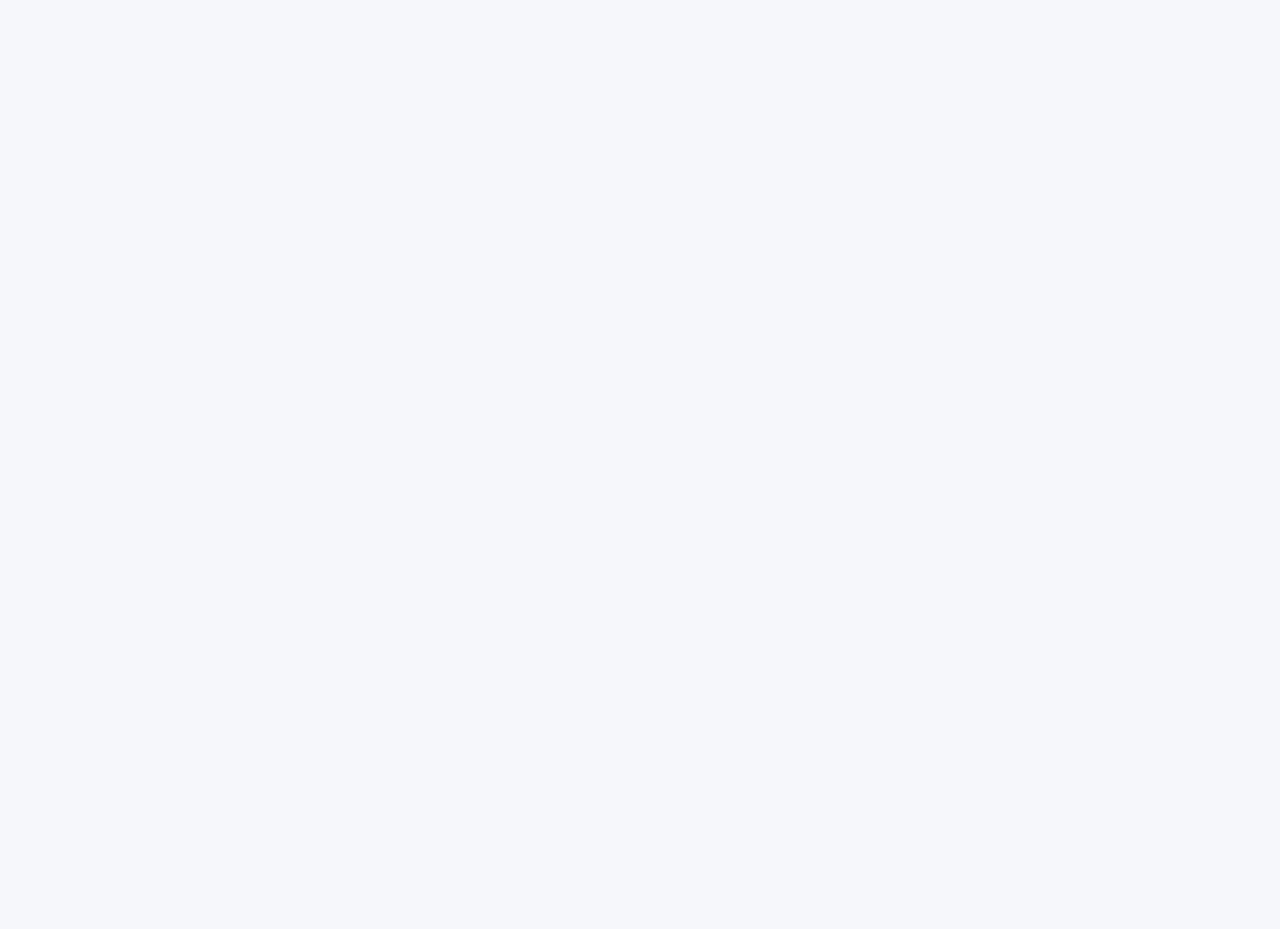
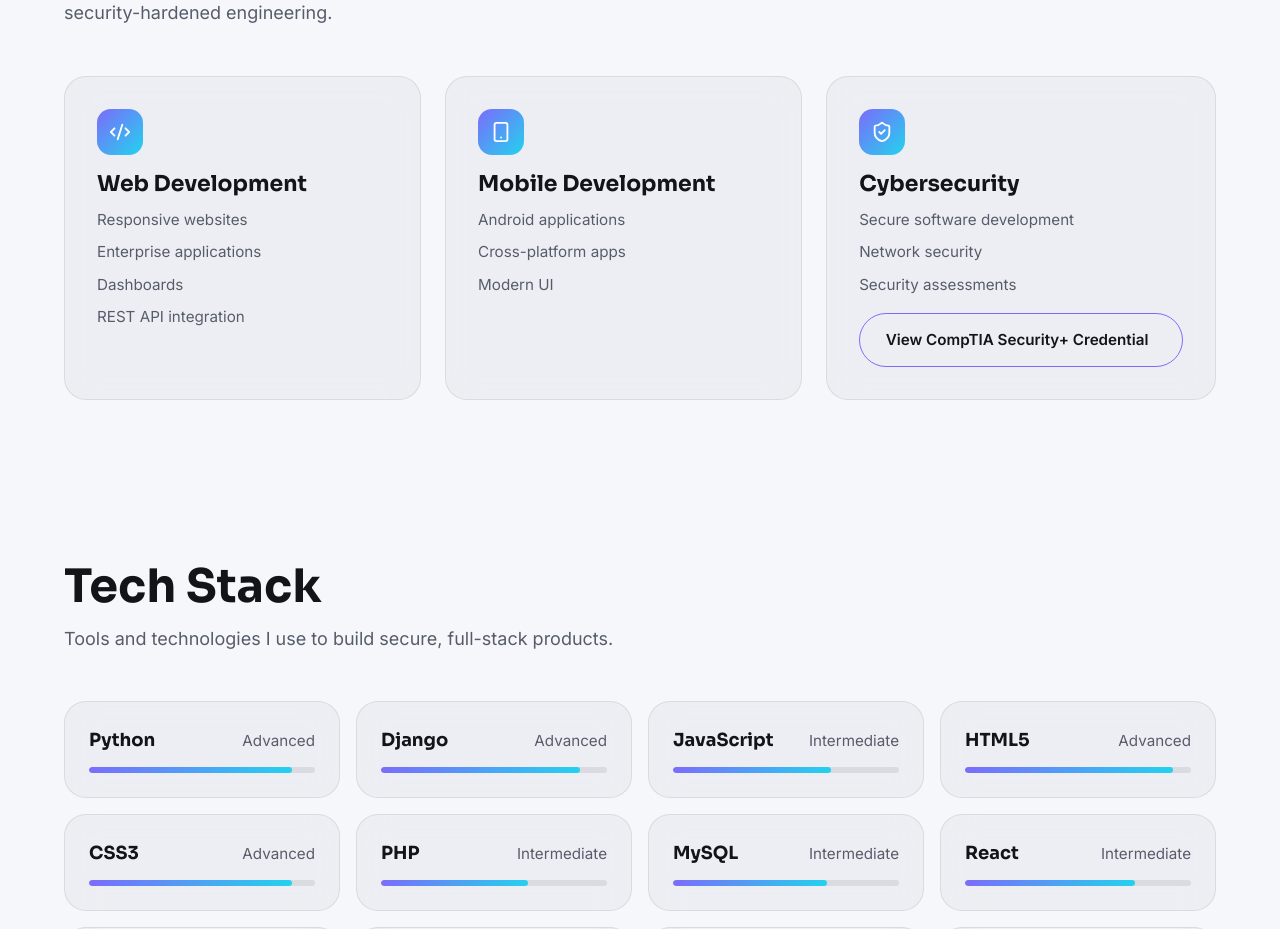
Before and after one commit to Codecollins24/ac-portfolio, a React (Vite) app: page / in a window 1280 px wide. Shown: the part 1860-2789 px from the top of the page. Before the commit the page ends 1685 px from the top, so only its background shows below. Built offline with nearby package versions, Linux system fonts and the light colour scheme.

Commit message:
Add services and tech stack sections
Service cards for Web/Mobile/Cybersecurity with a CompTIA Security+
credential link, and a tech stack grid with animated proficiency bars
driven by scroll-into-view.

```diff
--- a/src/App.jsx
+++ b/src/App.jsx
@@ -5,6 +5,8 @@ import Navbar from './components/Navbar'
 import Hero from './components/Hero'
 import Stats from './components/Stats'
 import About from './components/About'
+import Services from './components/Services'
+import TechStack from './components/TechStack'
 
 function App() {
   const [isLoading, setIsLoading] = useState(true)
@@ -23,6 +25,8 @@ function App() {
           <Hero />
           <Stats />
           <About />
+          <Services />
+          <TechStack />
         </>
       )}
     </>
--- /dev/null
+++ b/src/components/Services.css
@@ -0,0 +1,49 @@
+.services-grid {
+  display: grid;
+  grid-template-columns: repeat(3, 1fr);
+  gap: var(--space-5);
+}
+
+.service-card {
+  padding: var(--space-6);
+  display: flex;
+  flex-direction: column;
+}
+
+.service-card-icon {
+  display: inline-flex;
+  align-items: center;
+  justify-content: center;
+  width: 46px;
+  height: 46px;
+  border-radius: var(--radius-md);
+  background: var(--gradient-primary);
+  color: #fff;
+  margin-bottom: var(--space-4);
+}
+
+.service-card h3 {
+  font-size: var(--fs-lg);
+  margin-bottom: var(--space-3);
+}
+
+.service-card ul {
+  display: flex;
+  flex-direction: column;
+  gap: var(--space-2);
+  color: var(--color-text-muted);
+  font-size: var(--fs-sm);
+  flex: 1;
+  margin-bottom: var(--space-4);
+}
+
+.service-credential-btn {
+  align-self: flex-start;
+  margin-top: auto;
+}
+
+@media (max-width: 900px) {
+  .services-grid {
+    grid-template-columns: 1fr;
+  }
+}
--- /dev/null
+++ b/src/components/Services.jsx
@@ -0,0 +1,88 @@
+import { useEffect, useState } from "react";
+import { motion } from "framer-motion";
+import { ExternalLink } from "lucide-react";
+import { getServices } from "../services/servicesService";
+import { getIcon } from "../utils/iconMap";
+import "./Services.css";
+
+const fadeUp = {
+  hidden: { opacity: 0, y: 24 },
+  visible: (delay = 0) => ({
+    opacity: 1,
+    y: 0,
+    transition: { duration: 0.6, delay, ease: [0.16, 1, 0.3, 1] },
+  }),
+};
+
+export default function Services() {
+  const [services, setServices] = useState([]);
+
+  useEffect(() => {
+    getServices().then(setServices);
+  }, []);
+
+  return (
+    <section id="services" className="section">
+      <div className="container">
+        <motion.h2
+          className="section-heading"
+          initial="hidden"
+          whileInView="visible"
+          viewport={{ once: true, margin: "-100px" }}
+          variants={fadeUp}
+        >
+          Services
+        </motion.h2>
+        <motion.p
+          className="section-subheading"
+          initial="hidden"
+          whileInView="visible"
+          viewport={{ once: true, margin: "-100px" }}
+          custom={0.1}
+          variants={fadeUp}
+        >
+          Where I can help — from secure web platforms to mobile apps and
+          security-hardened engineering.
+        </motion.p>
+
+        <div className="services-grid">
+          {services.map((service, index) => {
+            const Icon = getIcon(service.icon);
+            return (
+              <motion.div
+                key={service.id}
+                className="service-card glass card-hover"
+                initial="hidden"
+                whileInView="visible"
+                viewport={{ once: true, margin: "-100px" }}
+                custom={0.15 + index * 0.1}
+                variants={fadeUp}
+              >
+                <div className="service-card-icon">
+                  {Icon && <Icon size={22} />}
+                </div>
+                <h3>{service.title}</h3>
+                <ul>
+                  {service.items.map((item) => (
+                    <li key={item}>{item}</li>
+                  ))}
+                </ul>
+                {service.credential && (
+                  <a
+                    href={service.credential.url}
+                    target="_blank"
+                    rel="noreferrer"
+                    className="btn btn-outline service-credential-btn"
+                  >
+                    {service.credential.label}
+                    <ExternalLink size={14} />
+                  </a>
+                )}
+              </motion.div>
+            );
+          })}
+        </div>
+      </div>
+    </section>
+  );
+}
--- /dev/null
+++ b/src/components/TechStack.css
@@ -0,0 +1,39 @@
+.tech-grid {
+  display: grid;
+  grid-template-columns: repeat(auto-fill, minmax(220px, 1fr));
+  gap: var(--space-4);
+}
+
+.tech-card {
+  padding: var(--space-5);
+}
+
+.tech-card-top {
+  display: flex;
+  align-items: baseline;
+  justify-content: space-between;
+  margin-bottom: var(--space-3);
+}
+
+.tech-name {
+  font-family: var(--font-heading);
+  font-weight: 700;
+}
+
+.tech-level {
+  font-size: var(--fs-sm);
+  color: var(--color-text-muted);
+}
+
+.tech-bar-track {
+  height: 6px;
+  border-radius: var(--radius-full);
+  background: var(--color-border);
+  overflow: hidden;
+}
+
+.tech-bar-fill {
+  height: 100%;
+  border-radius: var(--radius-full);
+  background: var(--gradient-primary);
+}
--- /dev/null
+++ b/src/components/TechStack.jsx
@@ -0,0 +1,75 @@
+import { useEffect, useState } from "react";
+import { motion } from "framer-motion";
+import { getTechStack } from "../services/techStackService";
+import "./TechStack.css";
+
+const fadeUp = {
+  hidden: { opacity: 0, y: 24 },
+  visible: (delay = 0) => ({
+    opacity: 1,
+    y: 0,
+    transition: { duration: 0.6, delay, ease: [0.16, 1, 0.3, 1] },
+  }),
+};
+
+export default function TechStack() {
+  const [stack, setStack] = useState([]);
+
+  useEffect(() => {
+    getTechStack().then(setStack);
+  }, []);
+
+  return (
+    <section id="tech-stack" className="section">
+      <div className="container">
+        <motion.h2
+          className="section-heading"
+          initial="hidden"
+          whileInView="visible"
+          viewport={{ once: true, margin: "-100px" }}
+          variants={fadeUp}
+        >
+          Tech Stack
+        </motion.h2>
+        <motion.p
+          className="section-subheading"
+          initial="hidden"
+          whileInView="visible"
+          viewport={{ once: true, margin: "-100px" }}
+          custom={0.1}
+          variants={fadeUp}
+        >
+          Tools and technologies I use to build secure, full-stack products.
+        </motion.p>
+
+        <div className="tech-grid">
+          {stack.map((tech, index) => (
+            <motion.div
+              key={tech.name}
+              className="tech-card glass card-hover"
+              initial="hidden"
+              whileInView="visible"
+              viewport={{ once: true, margin: "-80px" }}
+              custom={0.05 * index}
+              variants={fadeUp}
+            >
+              <div className="tech-card-top">
+                <span className="tech-name">{tech.name}</span>
+                <span className="tech-level">{tech.level}</span>
+              </div>
+              <div className="tech-bar-track">
+                <motion.div
+                  className="tech-bar-fill"
+                  initial={{ width: 0 }}
+                  whileInView={{ width: `${tech.proficiency}%` }}
+                  viewport={{ once: true, margin: "-80px" }}
+                  transition={{ duration: 0.8, ease: [0.16, 1, 0.3, 1] }}
+                />
+              </div>
+            </motion.div>
+          ))}
+        </div>
+      </div>
+    </section>
+  );
+}
--- a/src/utils/iconMap.js
+++ b/src/utils/iconMap.js
@@ -7,6 +7,7 @@ import {
   Code2,
   Smartphone,
   ShieldCheck,
+  ExternalLink,
 } from "lucide-react";
 
 export const ICON_MAP = {
@@ -18,6 +19,7 @@ export const ICON_MAP = {
   Code2,
   Smartphone,
   ShieldCheck,
+  ExternalLink,
 };
 
 export function getIcon(name) {
```
